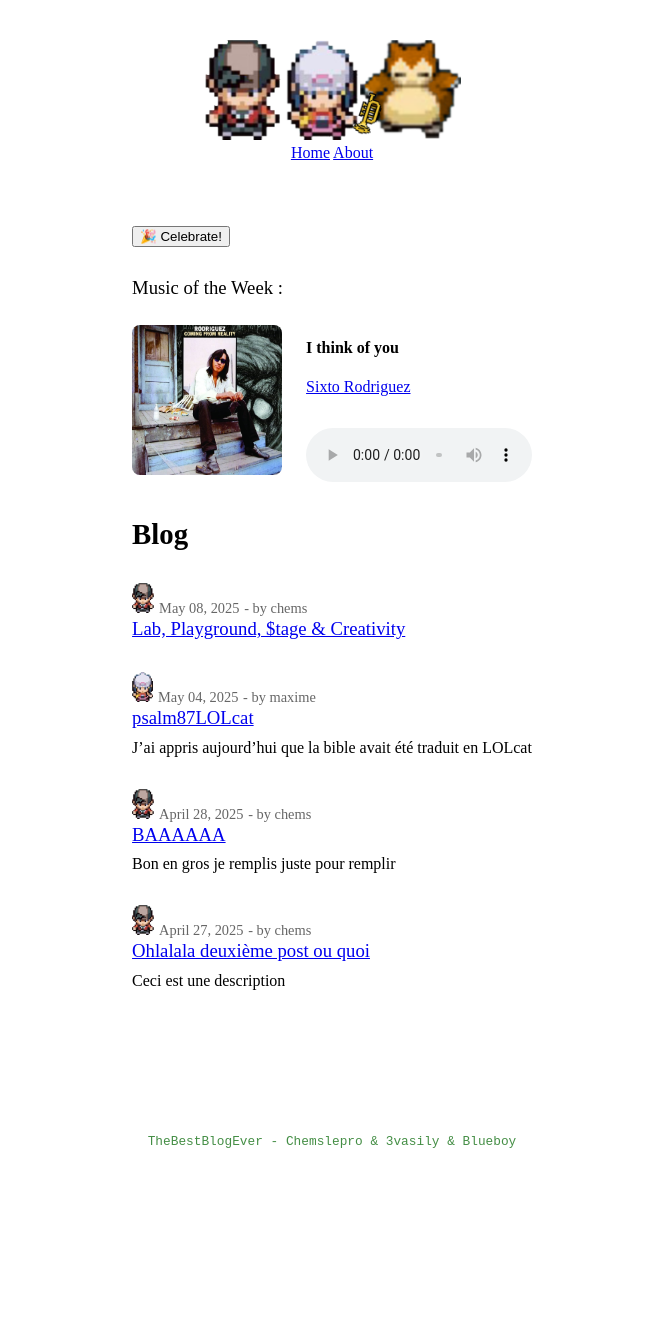
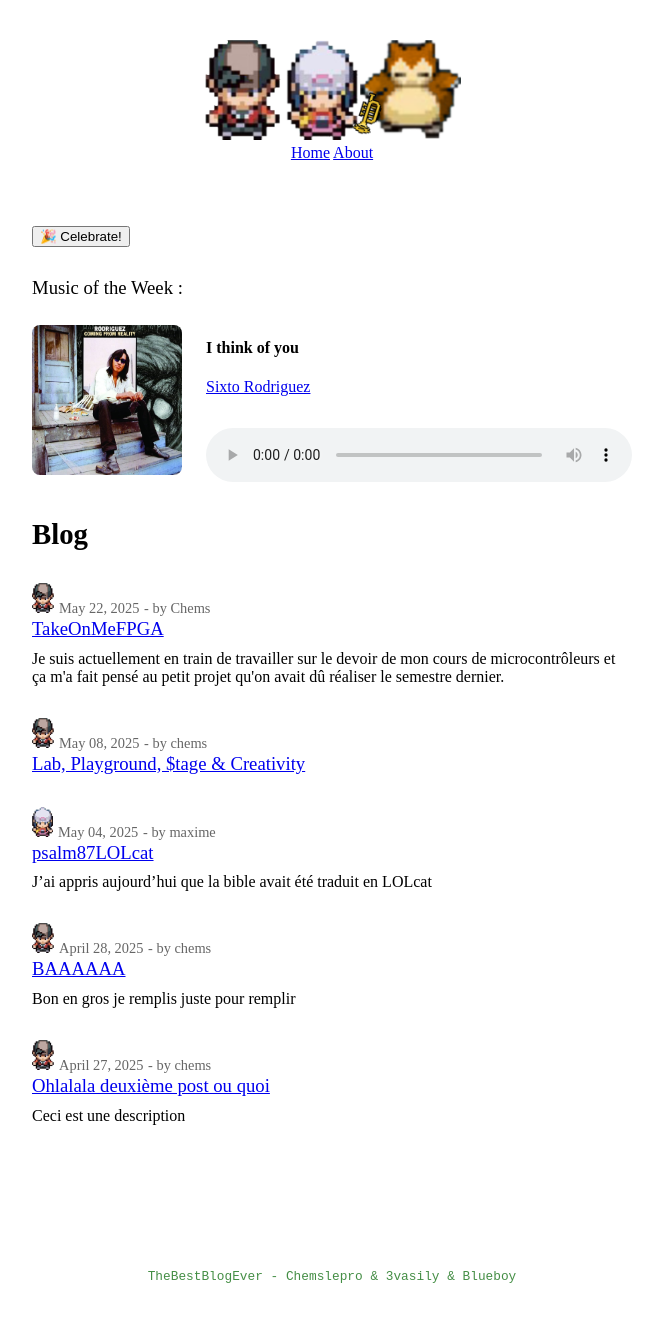
Before and after one commit to 3imaginaryboys3/3imaginaryboys3.github.io, a Jekyll site: the page built from index.markdown, in a window 1280 px wide. Shown: the whole page, without its empty margins (308-970 px from the left). Built offline with Jekyll 4.4.1, drawn with Linux system fonts in a browser that asks for light colours; nearby versions of some CDN libraries; some web fonts are replaced; before the commit the page ends 1194 px from its top, so only the background shows below that; part of the change alters nothing that is shown.

Commit message:
Create 2025-05-22-takeonmefpga.md

```diff
--- a/_posts/2025-05-22-takeonmefpga.md
+++ b/_posts/2025-05-22-takeonmefpga.md
@@ -1,11 +1,29 @@
 ---
 title: TakeOnMeFPGA
-show: 'false'
+show: 'true'
 layout: old_internet
 logo: Perso_Chems.png
 author: Chems
+subtitle: >-
+  Je suis actuellement en train de travailler sur le devoir de mon cours de
+  microcontrôleurs et ça m'a fait pensé au petit projet qu'on avait dû réaliser
+  le semestre dernier.
 ---
-J'étais en train de bosser sur le p
+
+## TakeOnMeFPGA
+
+Je suis actuellement en train de travailler sur le devoir de mon cours de microcontrôleurs et ça m'a fait pensé au petit projet qu'on avait dû réaliser le semestre dernier.
+
+Le but était, entre autres, de se familiariser avec les technologies **CPLD/FPGA** ( en gros des circuits logiques reprogrammables )
+
+Bref : Je m'étais pas mal amusé à implémenter un circuit qui jouait des musiques, seulement, **on ne disposait que d'un seul buzzer !** C'est à dire qu'on était restreints à produire une seule note à la fois sur un périphérique bon marché.
+Donc pas vraiment les moyens de faire du Dolby Atmos.
+
+_J'ai néanmoins pensé à envoyer un signal analogique contenant plusieurs fréquences au buzzer mais ceci n'était pas possible_
+
+Je pense que j'ai réussi à produire quelque chose de pas trop mal ( comparé à ce qu'on trouve sur youtube comme musique produite avec 1 seul buzzer (nul) )
+
+**Voilà un extrait de Take On Me commandé par la FPGA Altera MAX 10 sur une carte DE10-Lite**
 
 
 
@@ -13,3 +31,37 @@ J'étais en train de bosser sur le p
   <source src="/assets/img/TakeOnMe FPGA.mp4" type="video/mp4">
   Votre navigateur ne supporte pas la lecture de vidéos HTML5.
 </video>
+
+
+Et voilà la partition :
+
+00 00 00 00 00 00 00 00 00 00 00 00 00 00 1a 1a
+1a 1a 1a 1a 1a 1a 1a 1a 1a 1a 0e 0e 0e 0a 0a 0a
+0a 0a 0a 0a 0a 0a 0c 0c 0c 30 30 30 0c 30 0c 0c
+0c 30 30 30 0c 30 0c 0c 0c 30 30 30 0c 30 0c 0c
+0c 30 30 30 0c 30
+
+1f 1f 1b 18 0f 18 0c 1d
+11 1d 11 1d 21 21 22 24 22 16 22 1d 0a 1b 0a 1f
+0f 1f 13 1f 1d 1d 1f 1b 1f 1f 1b 18 0f 18 0c 1d
+11 1d 11 1d 21 21 22 24 22 16 22 1d 0a 1b 0a 1f
+0f 1f 13 1f 1d 1d 1f 1b 1b 1b 0c 1b 0c 1a 18 11
+18 18 0c 18 0c 18 11 11 1a 0e 0a 1a 0a 18 16 16
+1f 1f 0f 1f 1f 13 1d 1d 1b 1b 0c 1b 0c 1a 18 11
+18 18 0c 18 0c 18 11 11 1a 1a 0a 1a 0a 18 0a 16
+16 18 0f 1a 18 18 16 0f 1b 1b 0c 0f 13 11 1b 15
+1b 11 13 15 15 13 15 15 11 16 0a 0a 16 0e 16 11
+16 15 15 13 13 11 0e 0a 0a 0a 16 0a 00 0a 16 16
+15 15 09 15 11 15 11 15 16 16 0a 0e 0a 11 16 16
+11 11 11 13 13 13 11 11 0e 0e 1a 02 1a 0a 0e 1a
+15 15 09 15 11 15 0e 11 16 16 0a 16 0a 16 0a 11
+16 16 0a 1a 1a 18 16 0a 16 16 11 0a 11 0e 16 16
+1d 1d 1d 1d 16 11 11 1d 1f 1f 1f 1f 1f 1f 1f 1f
+1f 1f 1b 18 0f 18 0c 1d 11 1d 11 1d 21 21 22 24
+22 16 22 1d 0a 1b 0a 1f 0f 1f 13 1f 1d 1d 1f 1b
+
+1f 1f 1b 18 0f 18 0c 1d
+11 1d 11 1d 21 21 22 24 22 16 22 1d 0a 1b 0a 1f
+0f 1f 13 1f 1d 1d 1f 1b
+
+Pas si longue au final
```
